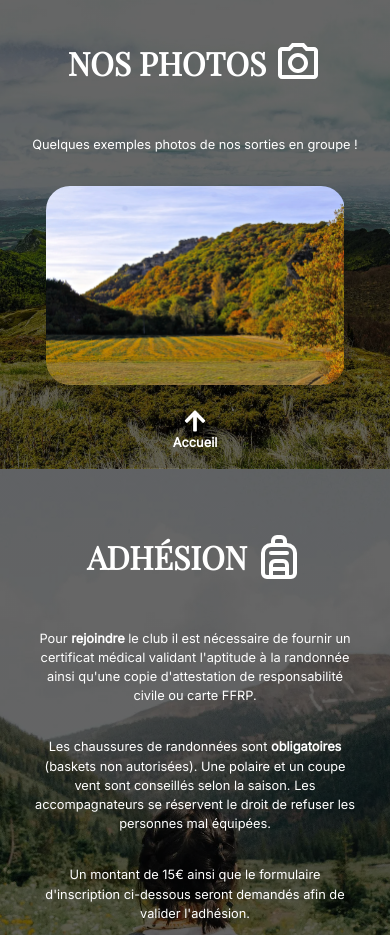
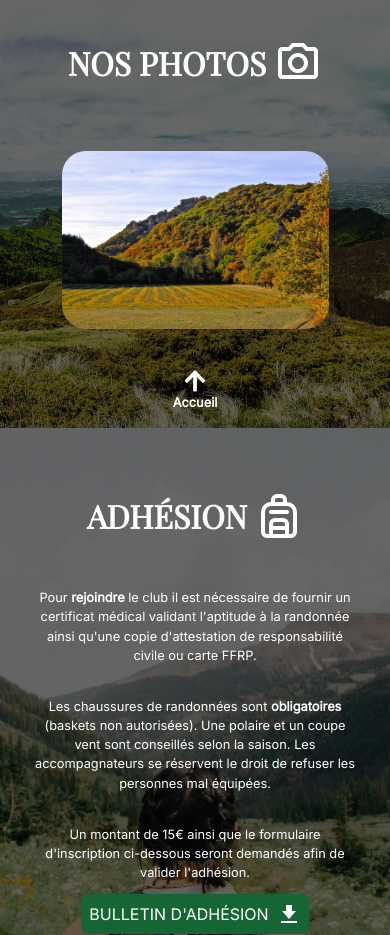
Before and after one commit to SebastienLaurentt/Galopins, a Vue app: page / in a window 390 px wide. Shown: the part 2520-3455 px from the top of the page. Built offline with nearby package versions, Linux system fonts and the light colour scheme.

Commit message:
update carrousel spec (and responsive) to improve display

```diff
--- a/src/components/Carousel.tsx
+++ b/src/components/Carousel.tsx
@@ -30,7 +30,7 @@ function Carousel({ children }: CarouselProps) {
         390: { slidesPerView: 1.0, spaceBetween: 8 },
         768: { slidesPerView: 1.0, spaceBetween: 8 },
         1024: { slidesPerView: 2.0, spaceBetween: 16 },
-        1280: { slidesPerView: 3.0, spaceBetween: 32 },
+        1280: { slidesPerView: 2.0, spaceBetween: 32 },
       }}
       className="mySwiper mb-2 xl:mb-4 w-11/12 pb-18"
     >
--- a/src/sections/Photos.tsx
+++ b/src/sections/Photos.tsx
@@ -33,17 +33,14 @@ function Photos() {
                 <MdOutlinePhotoCamera className="icon"/>
             </SectionHeader>
             <SubSection>
-                <div className='flex flex-col  items-center md:items-start'>
-                    <p className='mb-8'> Quelques exemples photos de nos sorties en groupe !
-                    </p>
-                </div>
+
 
                 {/* PROJECTS CONTENT (IN CARROUSEL) */}
                 <div className=''>
                     <Carousel>
                         {data.map((value: PhotoData) => {
                             return (
-                                <SwiperSlide className="" key={value.id}>
+                                <SwiperSlide className="p-4" key={value.id}>
                                     <Card
                                     key={value.id}
                                     mainImage={value.mainImage}
```
